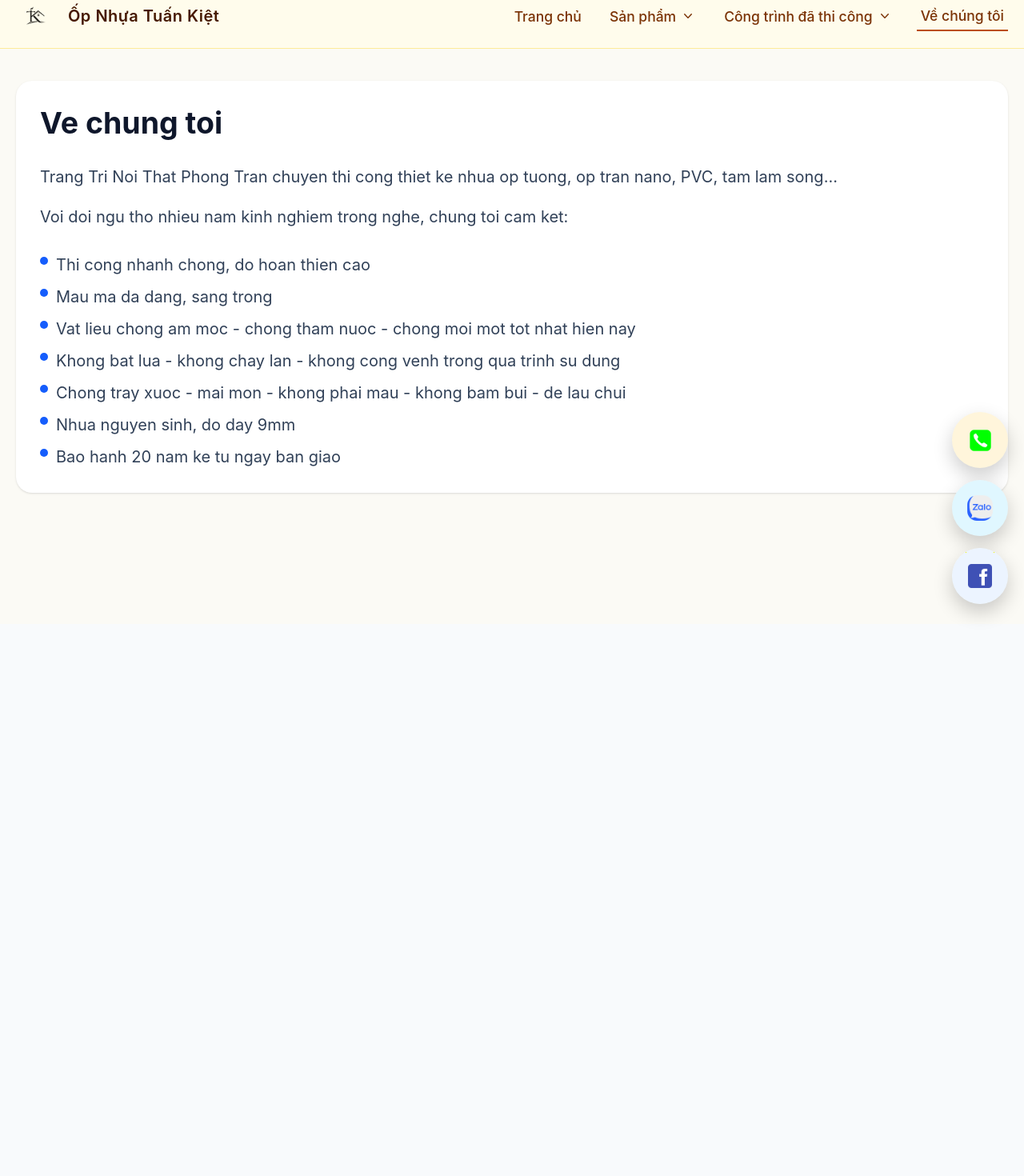
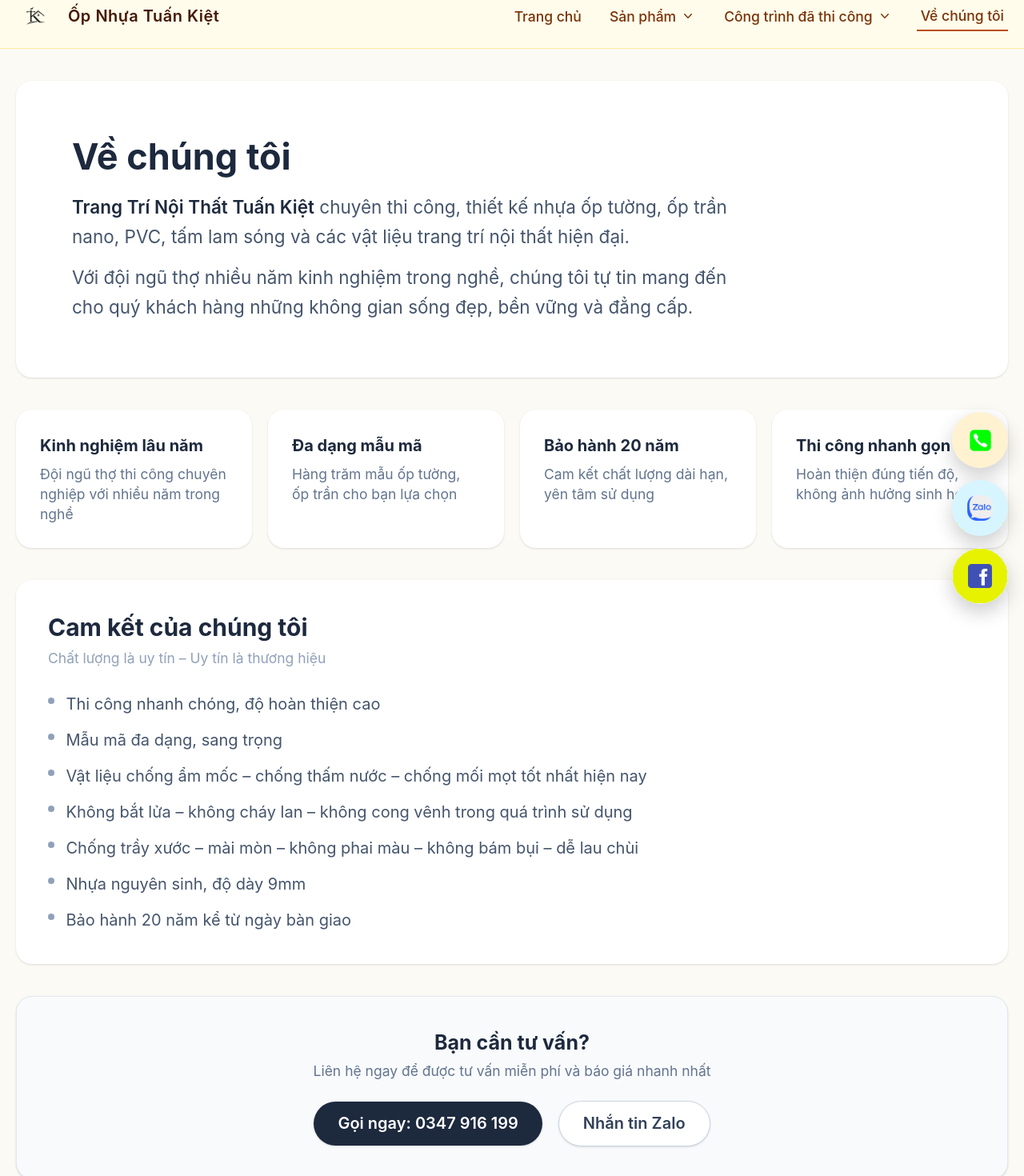
Before and after one commit to XhuyZ/ontt-fe, a React (Vite) app: page /ve-chung-toi in a window 1280 px wide. Shown: the part 20-1490 px from the top of the page at 80% size. Before the commit the page ends 800 px from the top, so only its background shows below. Built offline with nearby package versions, Linux system fonts and the light colour scheme.

Commit message:
update animation

```diff
--- a/index.html
+++ b/index.html
@@ -2,9 +2,9 @@
 <html lang="en">
   <head>
     <meta charset="UTF-8" />
-    <link rel="icon" type="image/svg+xml" href="/vite.svg" />
+    <link rel="icon" type="image/png" href="/Logo.png" />
     <meta name="viewport" content="width=device-width, initial-scale=1.0" />
-    <title>ontt-fe</title>
+    <title>Ốp Nhựa Tuấn Kiệt</title>
   </head>
   <body>
     <div id="root"></div>
--- a/src/index.css
+++ b/src/index.css
@@ -23,3 +23,50 @@
     display: none;
   }
 }
+
+@keyframes card-in {
+  from {
+    opacity: 0;
+    transform: translateY(12px);
+  }
+  to {
+    opacity: 1;
+    transform: translateY(0);
+  }
+}
+
+@keyframes fade-up {
+  from {
+    opacity: 0;
+    transform: translateY(24px);
+  }
+  to {
+    opacity: 1;
+    transform: translateY(0);
+  }
+}
+
+@keyframes fade-in {
+  from { opacity: 0; }
+  to { opacity: 1; }
+}
+
+@keyframes shimmer {
+  0% {
+    background-position: -400px 0;
+  }
+  100% {
+    background-position: 400px 0;
+  }
+}
+
+@layer utilities {
+  .animate-card-in {
+    animation: card-in 0.35s ease-out both;
+  }
+  .skeleton {
+    background: linear-gradient(90deg, #f1f5f9 25%, #e2e8f0 37%, #f1f5f9 63%);
+    background-size: 400px 100%;
+    animation: shimmer 1.2s ease-in-out infinite;
+  }
+}
--- a/src/routes/__root.tsx
+++ b/src/routes/__root.tsx
@@ -6,7 +6,7 @@ import { PROJECT_CATEGORY_MAP } from '../hooks/useProjects'
 
 const productCategories = Object.keys(CATEGORY_MAP)
 const projectCategories = Object.keys(PROJECT_CATEGORY_MAP)
-const phoneNumber = '0900123456'
+const phoneNumber = '0347916199'
 
 export const Route = createRootRouteWithContext<{ queryClient: QueryClient }>()({
 	component: RootLayout,
@@ -220,7 +220,7 @@ function RootLayout() {
 					<img src="/zalo-logo.png" alt="Liên hệ Zalo" className="relative z-10 h-7 w-7 object-contain md:h-8 md:w-8" />
 				</a>
 				<a
-					href="https://facebook.com/"
+					href="https://www.facebook.com/tna.tek03"
 					target="_blank"
 					rel="noreferrer"
 					aria-label="Facebook"
--- a/src/routes/cong-trinh-da-thi-cong.tsx
+++ b/src/routes/cong-trinh-da-thi-cong.tsx
@@ -16,7 +16,7 @@ function ProjectCard({ project }: { project: Project }) {
   const imgUrl = project.images[0]?.imgUrl ?? PLACEHOLDER_IMG
 
   return (
-    <article className="group flex flex-col overflow-hidden rounded-2xl border border-amber-200/60 bg-white shadow-sm transition-shadow duration-300 hover:shadow-lg">
+    <article className="group flex h-full flex-col overflow-hidden rounded-2xl border border-amber-200/60 bg-white shadow-sm transition-shadow duration-300 hover:shadow-lg">
       <div className="relative aspect-[4/3] w-full overflow-hidden bg-slate-100">
         <img
           src={imgUrl}
@@ -32,7 +32,7 @@ function ProjectCard({ project }: { project: Project }) {
         <h3 className="line-clamp-2 text-sm font-semibold text-slate-900 sm:text-base">{project.name}</h3>
         <div className="mt-auto flex gap-2 pt-3 sm:pt-4">
           <a
-            href="tel:0900123456"
+            href="tel:0347916199"
             className="flex-1 rounded-lg bg-amber-600 px-2 py-2 text-center text-xs font-medium text-white transition-colors hover:bg-amber-700 sm:px-3 sm:py-2.5 sm:text-sm"
           >
             Liên hệ
--- a/src/routes/index.tsx
+++ b/src/routes/index.tsx
@@ -13,7 +13,28 @@ export const Route = createFileRoute('/')({
 })
 
 /* ------------------------------------------------------------------ */
-/*  Reusable horizontal scroll slider                                  */
+/*  Scroll-triggered reveal                                            */
+/* ------------------------------------------------------------------ */
+function useReveal() {
+  const ref = useRef<HTMLDivElement>(null)
+  const [visible, setVisible] = useState(false)
+
+  useEffect(() => {
+    const el = ref.current
+    if (!el) return
+    const observer = new IntersectionObserver(
+      ([entry]) => { if (entry.isIntersecting) { setVisible(true); observer.disconnect() } },
+      { threshold: 0.15 },
+    )
+    observer.observe(el)
+    return () => observer.disconnect()
+  }, [])
+
+  return { ref, visible }
+}
+
+/* ------------------------------------------------------------------ */
+/*  Horizontal scroll slider                                           */
 /* ------------------------------------------------------------------ */
 function useSlider() {
   const ref = useRef<HTMLDivElement>(null)
@@ -30,7 +51,7 @@ function SliderArrow({ dir, onClick }: { dir: 'left' | 'right'; onClick: () => v
     <button
       type="button"
       onClick={onClick}
-      className="absolute top-1/2 z-10 -translate-y-1/2 rounded-full border border-amber-200 bg-white/90 p-2 shadow-md backdrop-blur transition-colors hover:bg-amber-50 active:scale-95 sm:p-2.5"
+      className="absolute top-1/2 z-10 -translate-y-1/2 rounded-full border border-amber-200 bg-white/90 p-2 shadow-md backdrop-blur transition-all hover:bg-amber-50 active:scale-90 sm:p-2.5"
       style={{ [dir === 'left' ? 'left' : 'right']: '0.25rem' }}
       aria-label={dir === 'left' ? 'Trước' : 'Sau'}
     >
@@ -46,29 +67,48 @@ function SliderArrow({ dir, onClick }: { dir: 'left' | 'right'; onClick: () => v
 }
 
 /* ------------------------------------------------------------------ */
-/*  Product card (compact for homepage slider)                         */
+/*  Skeleton card for slider loading                                   */
+/* ------------------------------------------------------------------ */
+function SliderSkeleton() {
+  return (
+    <>
+      {Array.from({ length: 6 }).map((_, i) => (
+        <div key={i} className="w-44 flex-shrink-0 overflow-hidden rounded-2xl border border-slate-200/60 bg-white sm:w-56 md:w-64">
+          <div className="skeleton aspect-[4/3] w-full" />
+          <div className="p-3 sm:p-4">
+            <div className="skeleton h-3.5 w-3/4 rounded" />
+            <div className="skeleton mt-2 h-3 w-1/2 rounded" />
+            <div className="mt-3 flex gap-1.5 sm:gap-2">
+              <div className="skeleton h-7 flex-1 rounded-lg sm:h-8" />
+              <div className="skeleton h-7 flex-1 rounded-lg sm:h-8" />
+            </div>
+          </div>
+        </div>
+      ))}
+    </>
+  )
+}
+
+/* ------------------------------------------------------------------ */
+/*  Cards                                                              */
 /* ------------------------------------------------------------------ */
 function ProductCard({ product }: { product: Product }) {
   const imgUrl = product.images[0]?.imgUrl ?? PLACEHOLDER_IMG
   return (
-    <article className="w-44 flex-shrink-0 snap-start overflow-hidden rounded-2xl border border-amber-200/60 bg-white shadow-sm transition-shadow hover:shadow-lg sm:w-56 md:w-64">
+    <article className="flex h-full w-44 flex-shrink-0 snap-start flex-col overflow-hidden rounded-2xl border border-amber-200/60 bg-white shadow-sm transition-shadow hover:shadow-lg sm:w-56 md:w-64">
       <div className="relative aspect-[4/3] w-full overflow-hidden bg-slate-100">
-        <img src={imgUrl} alt={product.name} className="h-full w-full object-cover" loading="lazy" />
+        <img src={imgUrl} alt={product.name} className="h-full w-full object-cover transition-transform duration-300 hover:scale-105" loading="lazy" />
         <span className="absolute left-2 top-2 rounded-full bg-amber-600/90 px-2 py-0.5 text-[10px] font-medium text-white backdrop-blur-sm sm:px-2.5 sm:text-xs">
           {product.category.name}
         </span>
       </div>
-      <div className="flex flex-col p-3 sm:p-4">
+      <div className="flex flex-1 flex-col p-3 sm:p-4">
         <h3 className="line-clamp-2 text-xs font-semibold text-slate-900 sm:text-sm">{product.name}</h3>
-        <div className="mt-2.5 flex gap-1.5 sm:mt-3 sm:gap-2">
-          <a href="tel:0900123456" className="flex-1 rounded-lg bg-amber-600 py-1.5 text-center text-[10px] font-medium text-white hover:bg-amber-700 sm:py-2 sm:text-xs">
-            Mua ngay
+        <div className="mt-auto flex gap-1.5 pt-2.5 sm:gap-2 sm:pt-3">
+          <a href="tel:0347916199" className="flex-1 rounded-lg bg-amber-600 py-1.5 text-center text-[10px] font-medium text-white transition-colors hover:bg-amber-700 sm:py-2 sm:text-xs">
+            Liên hệ
           </a>
-          <Link
-            to="/san-pham"
-            search={{ categoryId: product.category.id, categoryName: product.category.name }}
-            className="flex-1 rounded-lg border border-amber-600 py-1.5 text-center text-[10px] font-medium text-amber-700 hover:bg-amber-50 sm:py-2 sm:text-xs"
-          >
+          <Link to="/san-pham" search={{ categoryId: product.category.id, categoryName: product.category.name }} className="flex-1 rounded-lg border border-amber-600 py-1.5 text-center text-[10px] font-medium text-amber-700 transition-colors hover:bg-amber-50 sm:py-2 sm:text-xs">
             Chi tiết
           </Link>
         </div>
@@ -77,30 +117,23 @@ function ProductCard({ product }: { product: Product }) {
   )
 }
 
-/* ------------------------------------------------------------------ */
-/*  Project card (compact for homepage slider)                         */
-/* ------------------------------------------------------------------ */
 function ProjectCard({ project }: { project: Project }) {
   const imgUrl = project.images[0]?.imgUrl ?? PLACEHOLDER_IMG
   return (
-    <article className="w-44 flex-shrink-0 snap-start overflow-hidden rounded-2xl border border-amber-200/60 bg-white shadow-sm transition-shadow hover:shadow-lg sm:w-56 md:w-64">
+    <article className="flex h-full w-44 flex-shrink-0 snap-start flex-col overflow-hidden rounded-2xl border border-amber-200/60 bg-white shadow-sm transition-shadow hover:shadow-lg sm:w-56 md:w-64">
       <div className="relative aspect-[4/3] w-full overflow-hidden bg-slate-100">
-        <img src={imgUrl} alt={project.name} className="h-full w-full object-cover" loading="lazy" />
+        <img src={imgUrl} alt={project.name} className="h-full w-full object-cover transition-transform duration-300 hover:scale-105" loading="lazy" />
         <span className="absolute left-2 top-2 rounded-full bg-amber-600/90 px-2 py-0.5 text-[10px] font-medium text-white backdrop-blur-sm sm:px-2.5 sm:text-xs">
           {project.projectCategory.name}
         </span>
       </div>
-      <div className="flex flex-col p-3 sm:p-4">
+      <div className="flex flex-1 flex-col p-3 sm:p-4">
         <h3 className="line-clamp-2 text-xs font-semibold text-slate-900 sm:text-sm">{project.name}</h3>
-        <div className="mt-2.5 flex gap-1.5 sm:mt-3 sm:gap-2">
-          <a href="tel:0900123456" className="flex-1 rounded-lg bg-amber-600 py-1.5 text-center text-[10px] font-medium text-white hover:bg-amber-700 sm:py-2 sm:text-xs">
+        <div className="mt-auto flex gap-1.5 pt-2.5 sm:gap-2 sm:pt-3">
+          <a href="tel:0347916199" className="flex-1 rounded-lg bg-amber-600 py-1.5 text-center text-[10px] font-medium text-white transition-colors hover:bg-amber-700 sm:py-2 sm:text-xs">
             Liên hệ
           </a>
-          <Link
-            to="/cong-trinh-da-thi-cong"
-            search={{ categoryId: project.projectCategory.id, categoryName: project.projectCategory.name }}
-            className="flex-1 rounded-lg border border-amber-600 py-1.5 text-center text-[10px] font-medium text-amber-700 hover:bg-amber-50 sm:py-2 sm:text-xs"
-          >
+          <Link to="/cong-trinh-da-thi-cong" search={{ categoryId: project.projectCategory.id, categoryName: project.projectCategory.name }} className="flex-1 rounded-lg border border-amber-600 py-1.5 text-center text-[10px] font-medium text-amber-700 transition-colors hover:bg-amber-50 sm:py-2 sm:text-xs">
             Chi tiết
           </Link>
         </div>
@@ -114,8 +147,11 @@ function ProjectCard({ project }: { project: Project }) {
 /* ------------------------------------------------------------------ */
 function HomePage() {
   const [heroIdx, setHeroIdx] = useState(0)
+  const [heroReady, setHeroReady] = useState(false)
   const productSlider = useSlider()
   const projectSlider = useSlider()
+  const productsReveal = useReveal()
+  const projectsReveal = useReveal()
 
   const { data: products, isLoading: productsLoading } = useProducts()
   const { data: projects, isLoading: projectsLoading } = useProjects()
@@ -125,11 +161,14 @@ function HomePage() {
     return () => clearInterval(id)
   }, [])
 
+  useEffect(() => {
+    requestAnimationFrame(() => setHeroReady(true))
+  }, [])
+
   return (
     <div className="space-y-8 sm:space-y-12">
       {/* ==================== FRAME 1 — HERO ==================== */}
       <section className="relative isolate overflow-hidden rounded-2xl shadow-sm">
-        {/* Background slideshow */}
         <div className="absolute inset-0 -z-10">
           {heroImages.map((src, i) => (
             <img
@@ -143,24 +182,36 @@ function HomePage() {
         </div>
 
         <div className="relative flex min-h-[60vh] flex-col items-start justify-center px-6 py-12 sm:min-h-[65vh] sm:px-10 md:min-h-[70vh] md:px-16">
-          <img src="/Logo.png" alt="Logo" className="mb-4 h-14 w-14 object-contain drop-shadow-lg sm:h-16 sm:w-16 md:h-20 md:w-20" />
-          <h2 className="text-2xl font-bold tracking-tight text-white sm:text-3xl md:text-5xl">Ốp Nhựa Tuấn Kiệt</h2>
-          <p className="mt-3 max-w-md text-sm text-amber-100/90 sm:text-base md:text-lg">
+          <img
+            src="/Logo.png"
+            alt="Logo"
+            className={`mb-4 h-14 w-14 object-contain drop-shadow-lg transition-all duration-700 sm:h-16 sm:w-16 md:h-20 md:w-20 ${heroReady ? 'translate-y-0 opacity-100' : 'translate-y-4 opacity-0'}`}
+          />
+          <h2
+            className={`text-2xl font-bold tracking-tight text-white transition-all duration-700 delay-100 sm:text-3xl md:text-5xl ${heroReady ? 'translate-y-0 opacity-100' : 'translate-y-4 opacity-0'}`}
+          >
+            Trang Trí Nội Thất Tuấn Kiệt
+          </h2>
+          <p
+            className={`mt-3 max-w-md text-sm text-amber-100/90 transition-all duration-700 delay-200 sm:text-base md:text-lg ${heroReady ? 'translate-y-0 opacity-100' : 'translate-y-4 opacity-0'}`}
+          >
             Chuyên cung cấp và thi công tấm ốp nhựa cho nhà ở, cửa hàng và công trình.
           </p>
-          <div className="mt-4 space-y-1 text-xs text-amber-100/80 sm:text-sm">
+          <div
+            className={`mt-4 space-y-1 text-xs text-amber-100/80 transition-all duration-700 delay-300 sm:text-sm ${heroReady ? 'translate-y-0 opacity-100' : 'translate-y-4 opacity-0'}`}
+          >
             <p>
-              <span className="font-semibold text-white">Số điện thoại:</span> 0900 123 456
+              <span className="font-semibold text-white">Số điện thoại:</span> 0347 916 199
             </p>
             <p>
-              <span className="font-semibold text-white">Email:</span> opnhuatuankiet@example.com
+              <span className="font-semibold text-white">Email:</span> kietnguoita123@gmail.com
             </p>
           </div>
 
           <button
             type="button"
             onClick={() => document.getElementById('featured-products')?.scrollIntoView({ behavior: 'smooth' })}
-            className="mt-8 flex items-center gap-2 rounded-full bg-amber-500 px-6 py-2.5 text-sm font-semibold text-white shadow-lg transition-all hover:bg-amber-400 hover:shadow-xl active:scale-95 sm:px-8 sm:py-3 sm:text-base"
+            className={`mt-8 flex items-center gap-2 rounded-full bg-white/90 px-6 py-2.5 text-sm font-semibold text-amber-900 shadow-lg backdrop-blur transition-all duration-700 delay-[400ms] hover:bg-white hover:shadow-xl active:scale-95 sm:px-8 sm:py-3 sm:text-base ${heroReady ? 'translate-y-0 opacity-100' : 'translate-y-4 opacity-0'}`}
           >
             Khám phá
             <svg viewBox="0 0 24 24" fill="none" stroke="currentColor" strokeWidth={2.5} className="h-4 w-4 animate-bounce sm:h-5 sm:w-5">
@@ -168,14 +219,13 @@ function HomePage() {
             </svg>
           </button>
 
-          {/* Dots indicator */}
-          <div className="mt-6 flex gap-2">
+          <div className={`mt-6 flex gap-2 transition-all duration-500 delay-500 ${heroReady ? 'opacity-100' : 'opacity-0'}`}>
             {heroImages.map((_, i) => (
               <button
                 key={i}
                 type="button"
                 onClick={() => setHeroIdx(i)}
-                className={`h-2 rounded-full transition-all duration-300 ${i === heroIdx ? 'w-6 bg-amber-400' : 'w-2 bg-white/50 hover:bg-white/70'}`}
+                className={`h-2 rounded-full transition-all duration-300 ${i === heroIdx ? 'w-6 bg-white' : 'w-2 bg-white/40 hover:bg-white/60'}`}
                 aria-label={`Slide ${i + 1}`}
               />
             ))}
@@ -184,7 +234,11 @@ function HomePage() {
       </section>
 
       {/* ==================== FRAME 2 — SẢN PHẨM NỔI BẬT ==================== */}
-      <section id="featured-products" className="scroll-mt-20">
+      <section
+        id="featured-products"
+        ref={productsReveal.ref}
+        className={`scroll-mt-20 transition-all duration-500 ease-out ${productsReveal.visible ? 'translate-y-0 opacity-100' : 'translate-y-8 opacity-0'}`}
+      >
         <div className="mb-4 flex items-center justify-between sm:mb-6">
           <div>
             <h2 className="text-xl font-bold text-slate-900 sm:text-2xl md:text-3xl">Sản phẩm nổi bật</h2>
@@ -200,8 +254,8 @@ function HomePage() {
         </div>
 
         {productsLoading ? (
-          <div className="flex justify-center py-12">
-            <div className="h-8 w-8 animate-spin rounded-full border-4 border-amber-200 border-t-amber-600" />
+          <div className="no-scrollbar flex gap-3 overflow-x-auto px-1 py-1 sm:gap-4">
+            <SliderSkeleton />
           </div>
         ) : products && products.length > 0 ? (
           <div className="relative">
@@ -222,7 +276,10 @@ function HomePage() {
       </section>
 
       {/* ==================== FRAME 3 — CÔNG TRÌNH THI CÔNG ==================== */}
-      <section>
+      <section
+        ref={projectsReveal.ref}
+        className={`transition-all duration-500 ease-out ${projectsReveal.visible ? 'translate-y-0 opacity-100' : 'translate-y-8 opacity-0'}`}
+      >
         <div className="mb-4 flex items-center justify-between sm:mb-6">
           <div>
             <h2 className="text-xl font-bold text-slate-900 sm:text-2xl md:text-3xl">Công trình đã thi công</h2>
@@ -238,8 +295,8 @@ function HomePage() {
         </div>
 
         {projectsLoading ? (
-          <div className="flex justify-center py-12">
-            <div className="h-8 w-8 animate-spin rounded-full border-4 border-amber-200 border-t-amber-600" />
+          <div className="no-scrollbar flex gap-3 overflow-x-auto px-1 py-1 sm:gap-4">
+            <SliderSkeleton />
           </div>
         ) : projects && projects.length > 0 ? (
           <div className="relative">
--- a/src/routes/ve-chung-toi.tsx
+++ b/src/routes/ve-chung-toi.tsx
@@ -1,13 +1,20 @@
 import { createFileRoute } from '@tanstack/react-router'
 
 const commitments = [
-  'Thi cong nhanh chong, do hoan thien cao',
-  'Mau ma da dang, sang trong',
-  'Vat lieu chong am moc - chong tham nuoc - chong moi mot tot nhat hien nay',
-  'Khong bat lua - khong chay lan - khong cong venh trong qua trinh su dung',
-  'Chong tray xuoc - mai mon - khong phai mau - khong bam bui - de lau chui',
-  'Nhua nguyen sinh, do day 9mm',
-  'Bao hanh 20 nam ke tu ngay ban giao',
+  'Thi công nhanh chóng, độ hoàn thiện cao',
+  'Mẫu mã đa dạng, sang trọng',
+  'Vật liệu chống ẩm mốc – chống thấm nước – chống mối mọt tốt nhất hiện nay',
+  'Không bắt lửa – không cháy lan – không cong vênh trong quá trình sử dụng',
+  'Chống trầy xước – mài mòn – không phai màu – không bám bụi – dễ lau chùi',
+  'Nhựa nguyên sinh, độ dày 9mm',
+  'Bảo hành 20 năm kể từ ngày bàn giao',
+]
+
+const highlights = [
+  { title: 'Kinh nghiệm lâu năm', desc: 'Đội ngũ thợ thi công chuyên nghiệp với nhiều năm trong nghề' },
+  { title: 'Đa dạng mẫu mã', desc: 'Hàng trăm mẫu ốp tường, ốp trần cho bạn lựa chọn' },
+  { title: 'Bảo hành 20 năm', desc: 'Cam kết chất lượng dài hạn, yên tâm sử dụng' },
+  { title: 'Thi công nhanh gọn', desc: 'Hoàn thiện đúng tiến độ, không ảnh hưởng sinh hoạt' },
 ]
 
 export const Route = createFileRoute('/ve-chung-toi')({
@@ -16,25 +23,68 @@ export const Route = createFileRoute('/ve-chung-toi')({
 
 function AboutPage() {
   return (
-    <section className="space-y-6 rounded-2xl bg-white p-6 shadow-sm">
-      <h2 className="text-3xl font-bold text-slate-900">Ve chung toi</h2>
+    <div className="space-y-6 sm:space-y-8">
+      {/* Giới thiệu */}
+      <section className="rounded-2xl bg-white p-6 shadow-sm sm:p-10 md:p-14">
+        <h2 className="text-2xl font-bold text-slate-800 sm:text-3xl md:text-4xl">Về chúng tôi</h2>
+        <div className="mt-4 max-w-2xl space-y-3 text-sm leading-relaxed text-slate-600 sm:text-base md:text-lg">
+          <p>
+            <span className="font-semibold text-slate-800">Trang Trí Nội Thất Tuấn Kiệt</span> chuyên thi công, thiết kế
+            nhựa ốp tường, ốp trần nano, PVC, tấm lam sóng và các vật liệu trang trí nội thất hiện đại.
+          </p>
+          <p>
+            Với đội ngũ thợ nhiều năm kinh nghiệm trong nghề, chúng tôi tự tin mang đến cho quý khách hàng
+            những không gian sống đẹp, bền vững và đẳng cấp.
+          </p>
+        </div>
+      </section>
 
-      <div className="space-y-4 text-slate-700">
-        <p>
-          Trang Tri Noi That Phong Tran chuyen thi cong thiet ke nhua op tuong, op tran nano, PVC,
-          tam lam song...
-        </p>
-        <p>Voi doi ngu tho nhieu nam kinh nghiem trong nghe, chung toi cam ket:</p>
+      {/* Điểm nổi bật */}
+      <section className="grid grid-cols-2 gap-3 sm:gap-4 md:grid-cols-4">
+        {highlights.map((h) => (
+          <div key={h.title} className="rounded-2xl bg-white p-4 shadow-sm sm:p-6">
+            <h3 className="text-sm font-bold text-slate-800 sm:text-base">{h.title}</h3>
+            <p className="mt-1.5 text-xs text-slate-500 sm:text-sm">{h.desc}</p>
           </div>
+        ))}
+      </section>
 
-      <ul className="space-y-2 text-slate-700">
+      {/* Cam kết */}
+      <section className="rounded-2xl bg-white p-5 shadow-sm sm:p-8">
+        <h3 className="text-lg font-bold text-slate-800 sm:text-xl md:text-2xl">Cam kết của chúng tôi</h3>
+        <p className="mt-1 text-xs text-slate-400 sm:text-sm">Chất lượng là uy tín – Uy tín là thương hiệu</p>
+
+        <ul className="mt-5 space-y-3 sm:mt-6">
           {commitments.map((item) => (
-          <li key={item} className="flex gap-2">
-            <span className="mt-1 h-2 w-2 rounded-full bg-blue-600" />
-            <span>{item}</span>
+            <li key={item} className="flex items-start gap-3">
+              <span className="mt-1.5 h-1.5 w-1.5 flex-shrink-0 rounded-full bg-slate-400" />
+              <span className="text-sm text-slate-600 sm:text-base">{item}</span>
             </li>
           ))}
         </ul>
       </section>
+
+      {/* Liên hệ */}
+      <section className="rounded-2xl border border-slate-200 bg-slate-50 p-5 text-center shadow-sm sm:p-8">
+        <h3 className="text-lg font-bold text-slate-800 sm:text-xl">Bạn cần tư vấn?</h3>
+        <p className="mt-1 text-xs text-slate-500 sm:text-sm">Liên hệ ngay để được tư vấn miễn phí và báo giá nhanh nhất</p>
+        <div className="mt-5 flex flex-col items-center justify-center gap-3 sm:flex-row sm:gap-4">
+          <a
+            href="tel:0347916199"
+            className="rounded-full bg-slate-800 px-6 py-2.5 text-sm font-semibold text-white shadow transition-colors hover:bg-slate-700 sm:text-base"
+          >
+            Gọi ngay: 0347 916 199
+          </a>
+          <a
+            href="https://zalo.me/0347916199"
+            target="_blank"
+            rel="noreferrer"
+            className="rounded-full border border-slate-300 bg-white px-6 py-2.5 text-sm font-semibold text-slate-700 shadow transition-colors hover:bg-slate-50 sm:text-base"
+          >
+            Nhắn tin Zalo
+          </a>
+        </div>
+      </section>
+    </div>
   )
 }
```
Also changed, not shown: src/routes/san-pham.tsx (+29 -8 lines). Lines whose indentation alone changed are shown as unchanged.
